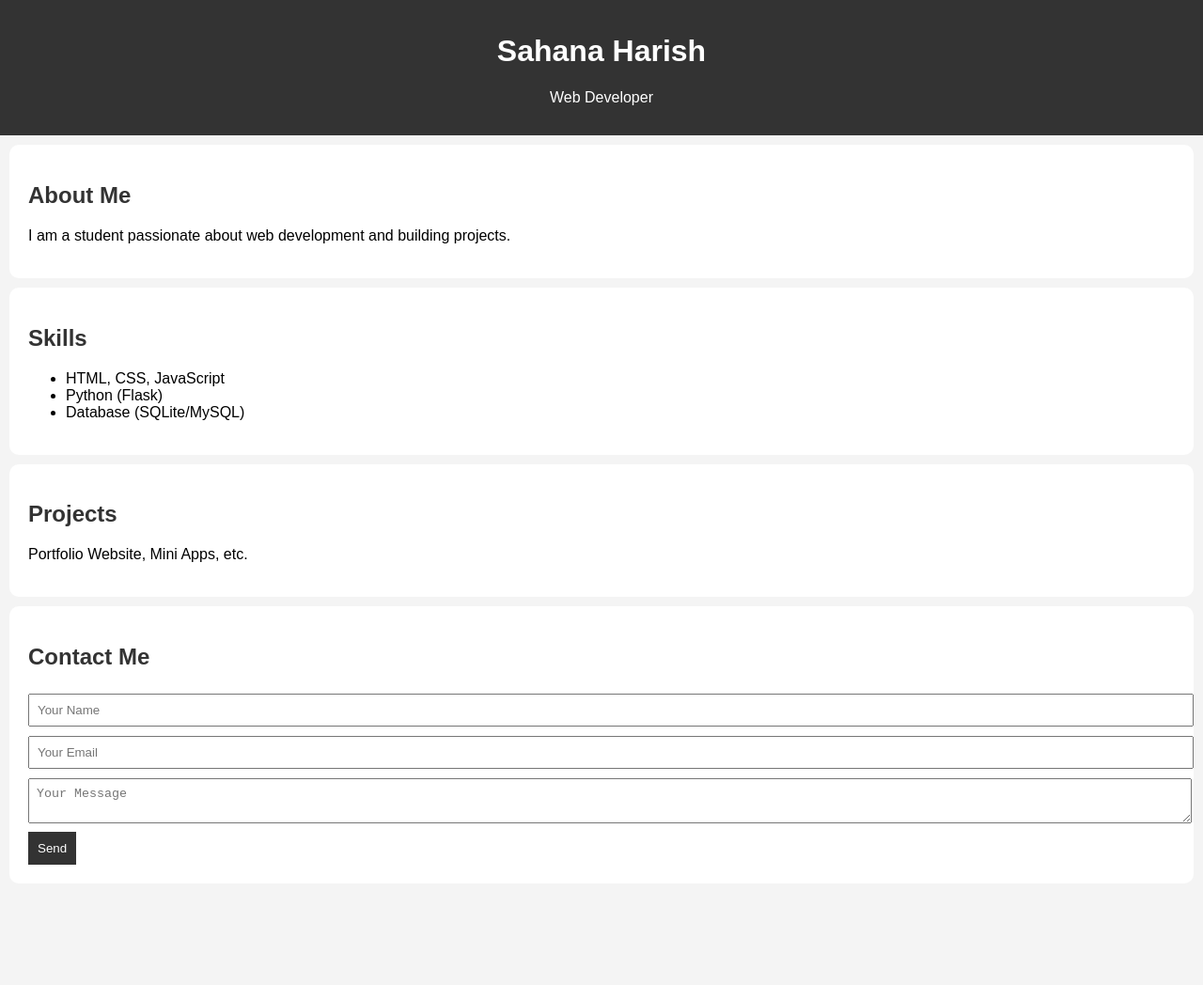
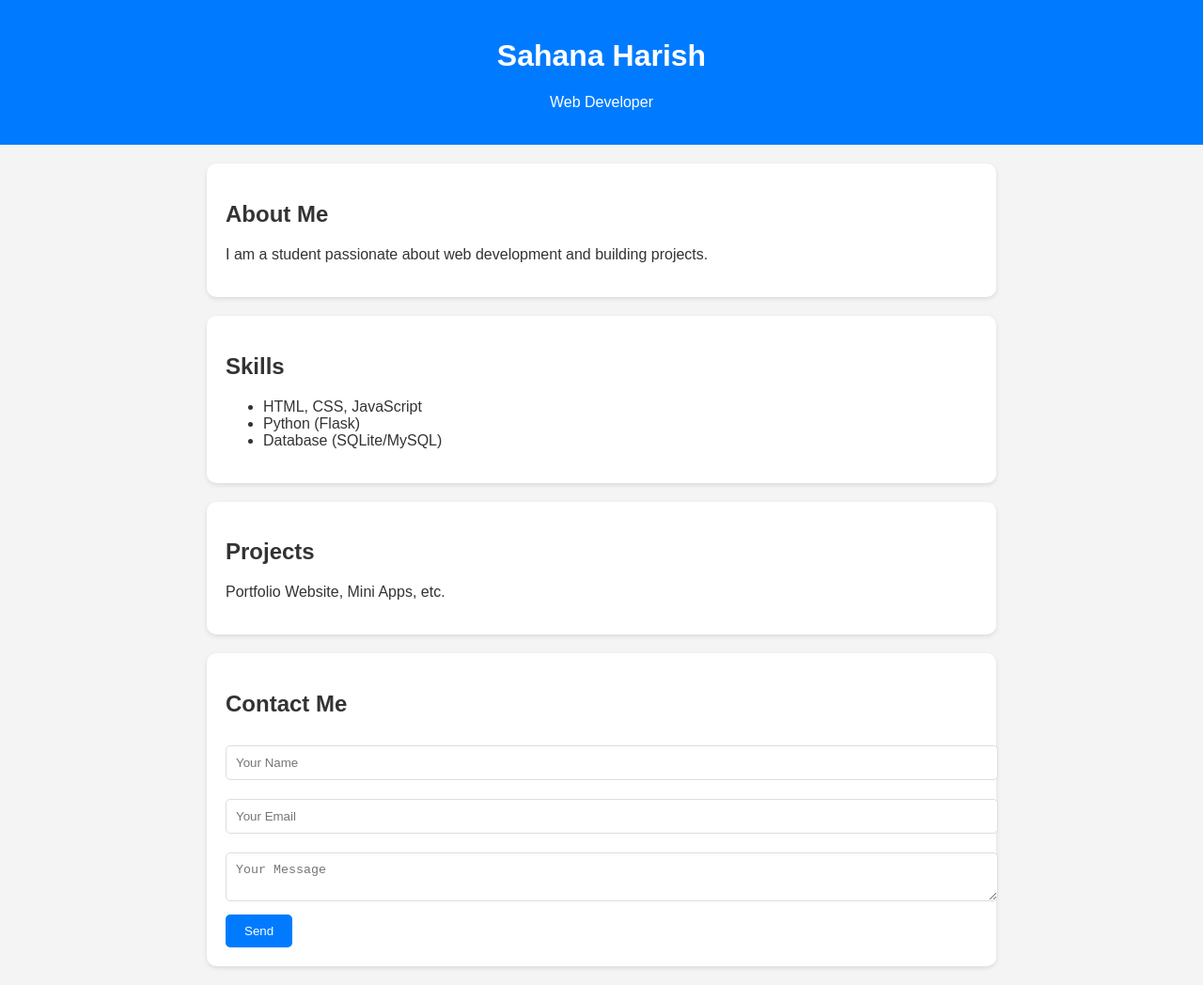
Before and after one commit to sahanaharish280807/portfolio-website, a plain HTML site: page index.html in a window 1280 px wide. Shown: the whole page at 94% size. Before the commit the page ends 950 px from the top, so only its background shows below. Drawn offline with Linux system fonts and the light colour scheme.

Commit message:
add to html file

```diff
--- a/index.html
+++ b/index.html
@@ -4,35 +4,43 @@
     <title>Portfolio</title>
     <style>
     body {
-            font-family: Arial;
+        font-family: Arial, sans-serif;
         margin: 0;
+        padding: 0;
         background: #f4f4f4;
+        color: #333;
     }
     header {
-            background: #333;
+        background: #007bff;
         color: white;
-            padding: 15px;
+        padding: 20px;
         text-align: center;
     }
     section {
+        max-width: 800px;
+        margin: 20px auto;
         padding: 20px;
-            margin: 10px;
         background: white;
         border-radius: 10px;
-        }
-        h2 {
-            color: #333;
+        box-shadow: 0 2px 5px rgba(0,0,0,0.1);
     }
     input, textarea {
         width: 100%;
-            padding: 8px;
-            margin: 5px 0;
+        padding: 10px;
+        margin: 10px 0;
+        border: 1px solid #ddd;
+        border-radius: 5px;
     }
     button {
-            background: #333;
+        background: #007bff;
         color: white;
-            padding: 10px;
+        padding: 10px 20px;
         border: none;
+        border-radius: 5px;
+        cursor: pointer;
+    }
+    button:hover {
+        background: #0056b3;
     }
 </style>
 </head>
```
Lines whose indentation alone changed are shown as unchanged.
